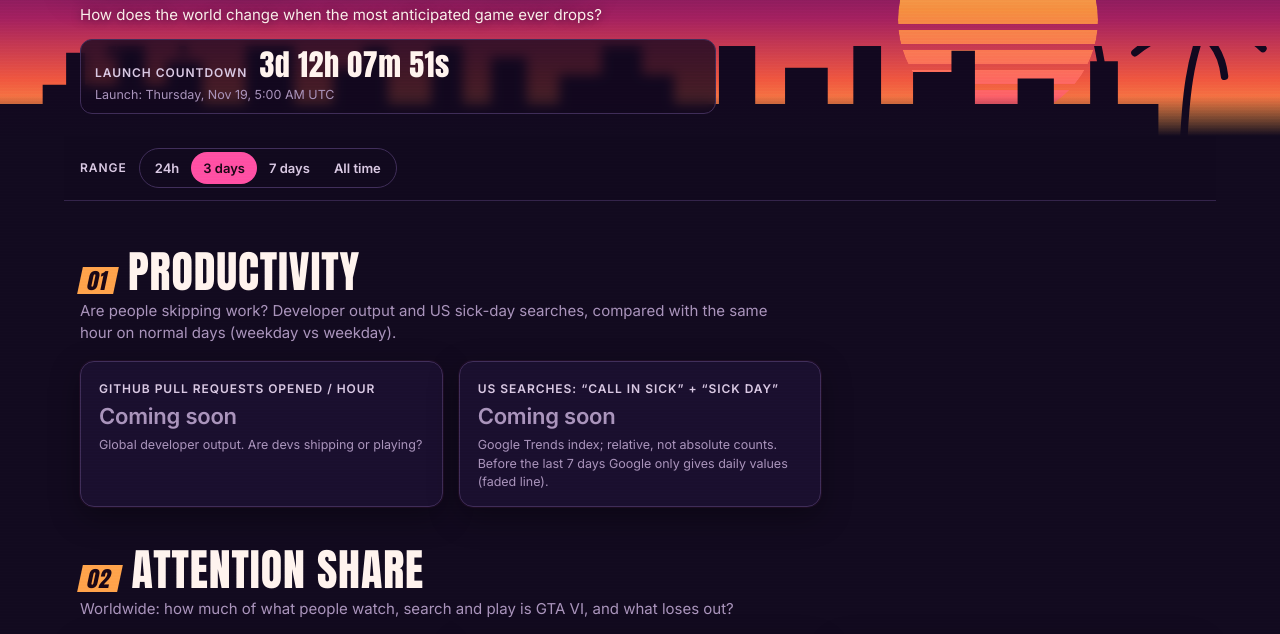
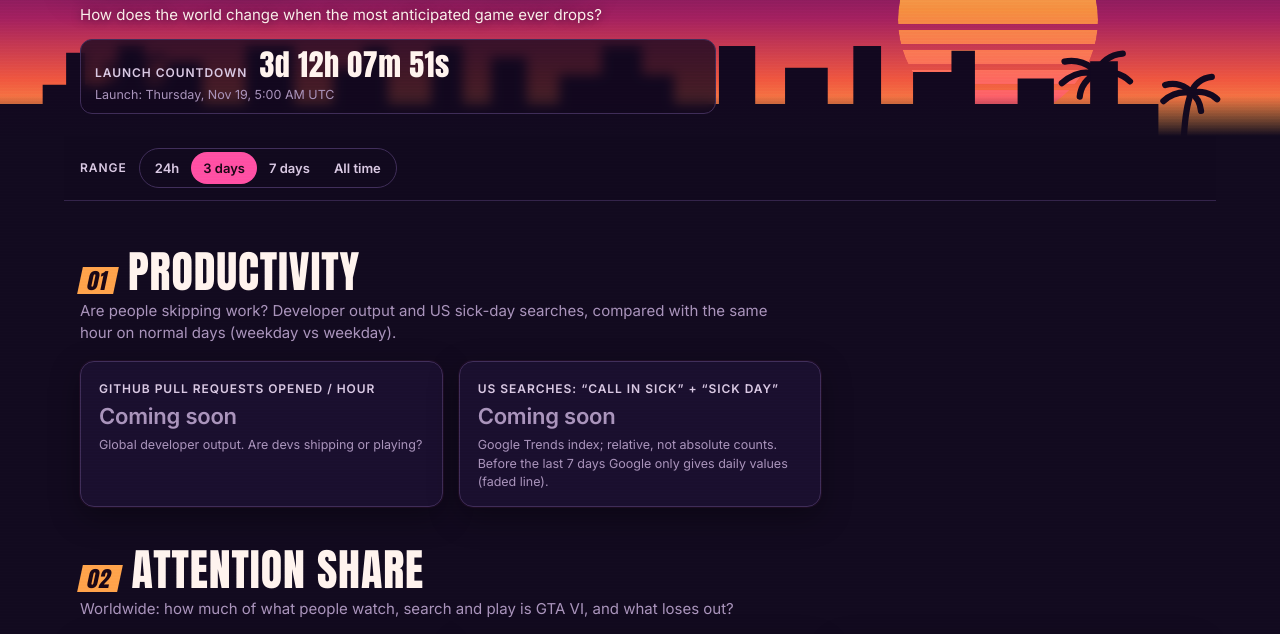
Before and after one commit to ignaciovi/gta6-effect, a plain HTML site: page site/index.html in a window 1280 px wide. Shown: the part 144-778 px from the top of the page. Drawn offline with Linux system fonts and the light colour scheme; no server answers.

Commit message:
Scale skyline palms so they fit the compact header
Co-Authored-By: Claude Opus 5.5 <noreply@anthropic.com>

```diff
--- a/site/index.html
+++ b/site/index.html
@@ -8,7 +8,7 @@
 <link rel="preconnect" href="https://fonts.googleapis.com">
 <link rel="preconnect" href="https://fonts.gstatic.com" crossorigin>
 <link href="https://fonts.googleapis.com/css2?family=Anton&family=Inter:wght@400;500;600;700&display=swap" rel="stylesheet">
-<link rel="stylesheet" href="style.css?v=17">
+<link rel="stylesheet" href="style.css?v=18">
 </head>
 <body>
 <div class="grain" aria-hidden="true"></div>
@@ -18,12 +18,9 @@
     <div class="sun"></div>
     <svg class="skyline" viewBox="0 0 1200 220" preserveAspectRatio="xMidYMax slice">
       <g class="palms">
-        <path d="M120 220 C122 170 128 130 140 92" />
-        <path d="M140 92 c-30 -6 -58 4 -78 22 M140 92 c-18 -22 -48 -30 -74 -24 M140 92 c6 -26 28 -44 56 -48 M140 92 c26 -10 56 -4 76 14 M140 92 c18 8 30 28 32 50 M140 92 c-20 10 -34 30 -36 52" />
-        <path d="M1040 220 C1036 160 1028 118 1012 80" />
-        <path d="M1012 80 c-30 -6 -58 4 -78 22 M1012 80 c-16 -22 -46 -32 -72 -26 M1012 80 c8 -26 30 -42 58 -44 M1012 80 c28 -8 56 0 74 18 M1012 80 c16 10 26 30 26 52 M1012 80 c-22 10 -36 30 -38 52" />
-        <path d="M1110 220 C1112 180 1116 150 1126 124" />
-        <path d="M1126 124 c-24 -4 -46 4 -62 18 M1126 124 c-12 -18 -36 -24 -58 -18 M1126 124 c6 -20 24 -34 46 -36 M1126 124 c22 -6 44 0 58 14 M1126 124 c12 8 20 22 22 40" />
+        <g transform="translate(120 220) scale(.42) translate(-120 -220)"><path d="M120 220 C122 170 128 130 140 92" /><path d="M140 92 c-30 -6 -58 4 -78 22 M140 92 c-18 -22 -48 -30 -74 -24 M140 92 c6 -26 28 -44 56 -48 M140 92 c26 -10 56 -4 76 14 M140 92 c18 8 30 28 32 50 M140 92 c-20 10 -34 30 -36 52" /></g>
+        <g transform="translate(1040 220) scale(.42) translate(-1040 -220)"><path d="M1040 220 C1036 160 1028 118 1012 80" /><path d="M1012 80 c-30 -6 -58 4 -78 22 M1012 80 c-16 -22 -46 -32 -72 -26 M1012 80 c8 -26 30 -42 58 -44 M1012 80 c28 -8 56 0 74 18 M1012 80 c16 10 26 30 26 52 M1012 80 c-22 10 -36 30 -38 52" /></g>
+        <g transform="translate(1110 220) scale(.42) translate(-1110 -220)"><path d="M1110 220 C1112 180 1116 150 1126 124" /><path d="M1126 124 c-24 -4 -46 4 -62 18 M1126 124 c-12 -18 -36 -24 -58 -18 M1126 124 c6 -20 24 -34 46 -36 M1126 124 c22 -6 44 0 58 14 M1126 124 c12 8 20 22 22 40" /></g>
       </g>
       <path class="city" d="M0 220 V190 h40 v-18 h22 v-30 h18 v30 h30 v-50 h26 v50 h20 v-22 h34 v40 h40 v-66 h14 v-14 h20 v14 h12 v66 h36 v-34 h28 v-20 h24 v54 h40 v-90 h30 v90 h26 v-44 h34 v44 h30 v-28 h40 v-40 h20 v-26 h18 v66 h30 v28 h42 v-58 h34 v58 h28 v-34 h40 v34 h24 v-72 h26 v72 h30 v-30 h36 v-20 h22 v50 h40 v-24 h34 v24 h34 v-40 h26 v40 h38 V220 Z"/>
     </svg>
--- a/site/style.css
+++ b/site/style.css
@@ -57,7 +57,7 @@ body {
 .hero .sun { width: min(200px, 46vw); bottom: 16px; }
 .skyline { position: absolute; left: 0; right: 0; bottom: 0; width: 100%; height: 90px; }
 .skyline .city { fill: #12081f; }
-.skyline .palms path { fill: none; stroke: #12081f; stroke-width: 7; stroke-linecap: round; }
+.skyline .palms path { fill: none; stroke: #12081f; stroke-width: 14; stroke-linecap: round; }
 .hero::after {
   content: ""; position: absolute; left: 0; right: 0; bottom: 0; height: 40px; z-index: -1;
   background: linear-gradient(180deg, transparent, var(--night));
```
